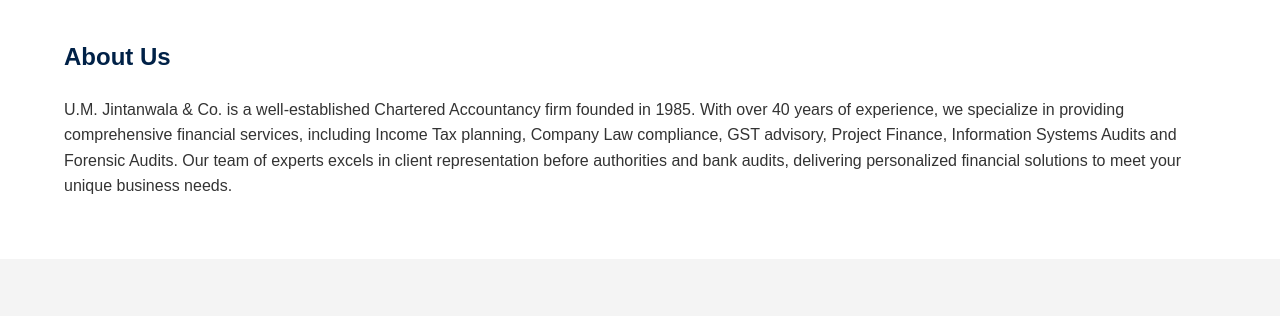
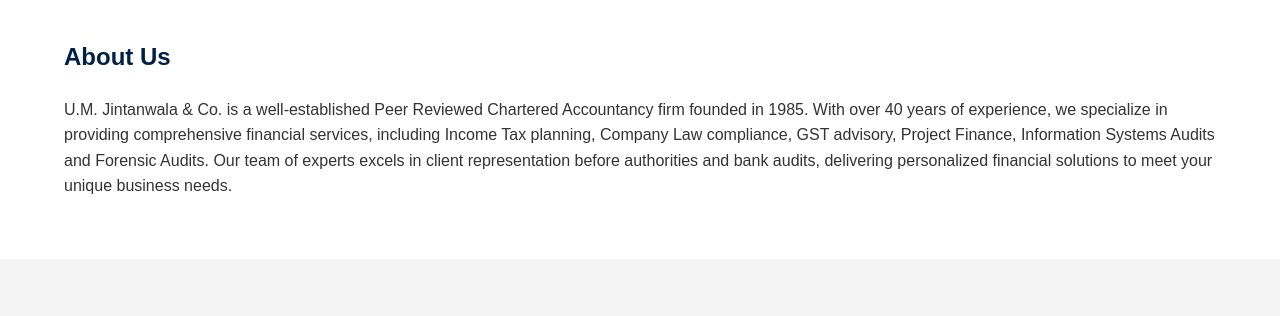
Before and after one commit to zujintanwala2/umjintanwala-site, a plain HTML site: page index.html in a window 1280 px wide. Shown: the part 484-800 px from the top of the page. Drawn offline with Linux system fonts and the light colour scheme.

Commit message:
Update company description in About Us section

```diff
--- a/index.html
+++ b/index.html
@@ -34,7 +34,7 @@
   <section id="about" class="about section">
     <div class="container">
       <h2>About Us</h2>
-      <p>U.M. Jintanwala &amp; Co. is a well-established Chartered Accountancy firm founded in 1985. With over 40 years of experience, we specialize in providing comprehensive financial services, including Income Tax planning, Company Law compliance, GST advisory, Project Finance, Information Systems Audits and Forensic Audits. Our team of experts excels in client representation before authorities and bank audits, delivering personalized financial solutions to meet your unique business needs.</p>
+      <p>U.M. Jintanwala &amp; Co. is a well-established Peer Reviewed Chartered Accountancy firm founded in 1985. With over 40 years of experience, we specialize in providing comprehensive financial services, including Income Tax planning, Company Law compliance, GST advisory, Project Finance, Information Systems Audits and Forensic Audits. Our team of experts excels in client representation before authorities and bank audits, delivering personalized financial solutions to meet your unique business needs.</p>
     </div>
   </section>
 
```
